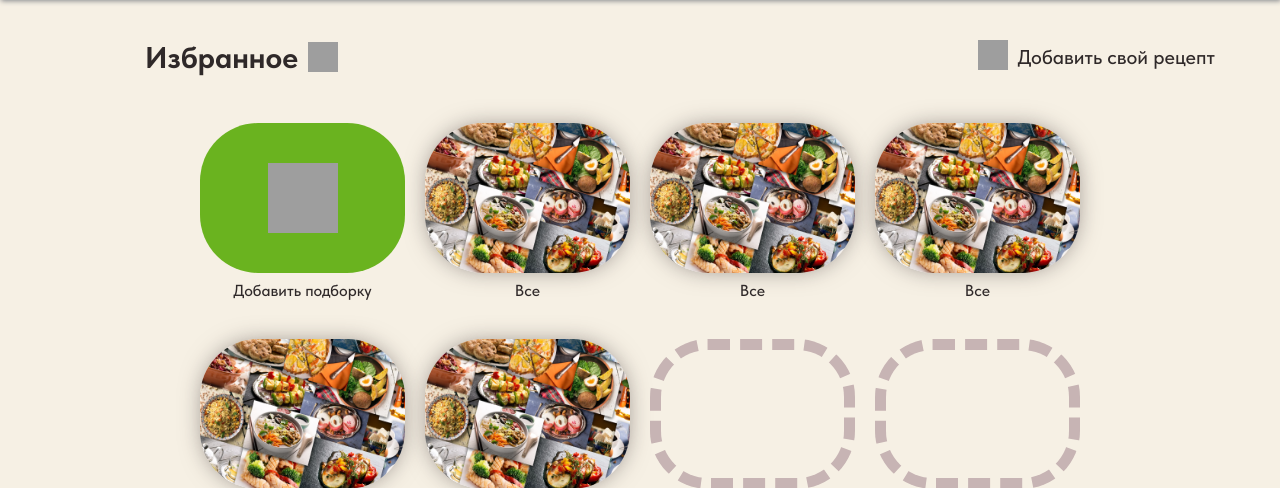
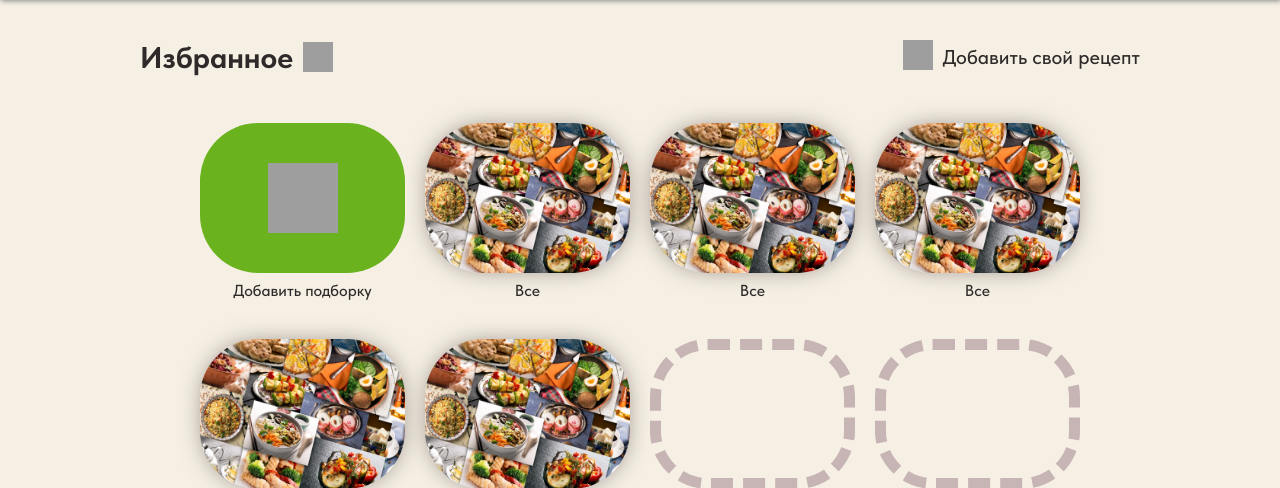
Before and after one commit to mmpechenbku/SaltToTaste, a Django app: template SaltToTasteProject/recipes/templates/collections/collections.html in a window 1280 px wide. Shown: the part 80-568 px from the top of the page. Run offline with Django 4.2, Linux system fonts and the light colour scheme; the template is opened without the code that fills it, so the values that code supplies are empty; style sheets or scripts are compiled from the project's sources; some libraries are stand-ins or nearby versions; grey boxes are pictures that could not be loaded.

Commit message:
add collections

```diff
--- a/SaltToTasteProject/SaltToTasteProject/static/css/collections.css
+++ b/SaltToTasteProject/SaltToTasteProject/static/css/collections.css
@@ -10,7 +10,7 @@
 .collections__header-title {
   display: flex;
   float: left;
-  margin: 0px 0px 0px 130px; }
+  margin-left: 10%; }
   .collections__header-title h1 {
     color: #2F2929;
     font-size: 30px;
@@ -20,7 +20,7 @@
 .collections__header-btn {
   display: inherit;
   float: right;
-  margin: 0px 50px 0px 0;
+  margin-right: 10%;
   align-items: center; }
 
 .collections__header-btn_text {
--- a/SaltToTasteProject/SaltToTasteProject/static/scss/collections.scss
+++ b/SaltToTasteProject/SaltToTasteProject/static/scss/collections.scss
@@ -13,7 +13,7 @@
 .collections__header-title {
     display: flex;
     float: left;
-    margin: 0px 0px 0px 130px;
+    margin-left: 10%;
 
     h1 {
         color: #2F2929;
@@ -26,7 +26,7 @@
 .collections__header-btn {
     display: inherit;
     float: right;
-    margin: 0px 50px 0px 0;
+    margin-right: 10%;
     align-items: center;
 }
 
--- a/SaltToTasteProject/recipes/urls.py
+++ b/SaltToTasteProject/recipes/urls.py
@@ -3,7 +3,7 @@ from .views import *
 
 urlpatterns = [
     path('', search_recipes, name='search'),
-    path('collections', collections, name='collections'),
+    path('collections/', collections, name='collections'),
     path('recipe', recipe_detail, name='recipe_detail'),
     path('api/ingredients/', IngredientSearchView.as_view(), name='ingredient-search'),
 ]
```
Also changed, not shown: SaltToTasteProject/recipes/templates/collections/add_collections.html (added), 1 other file.
